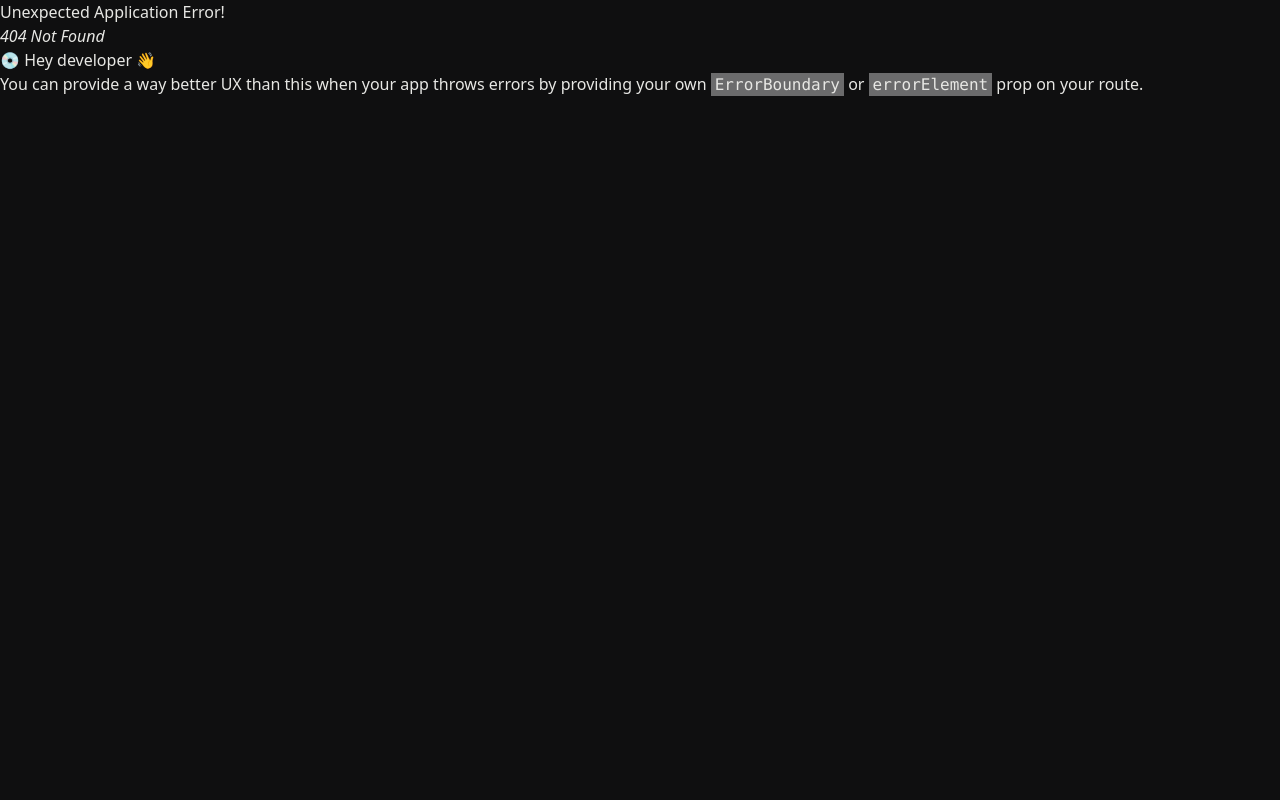
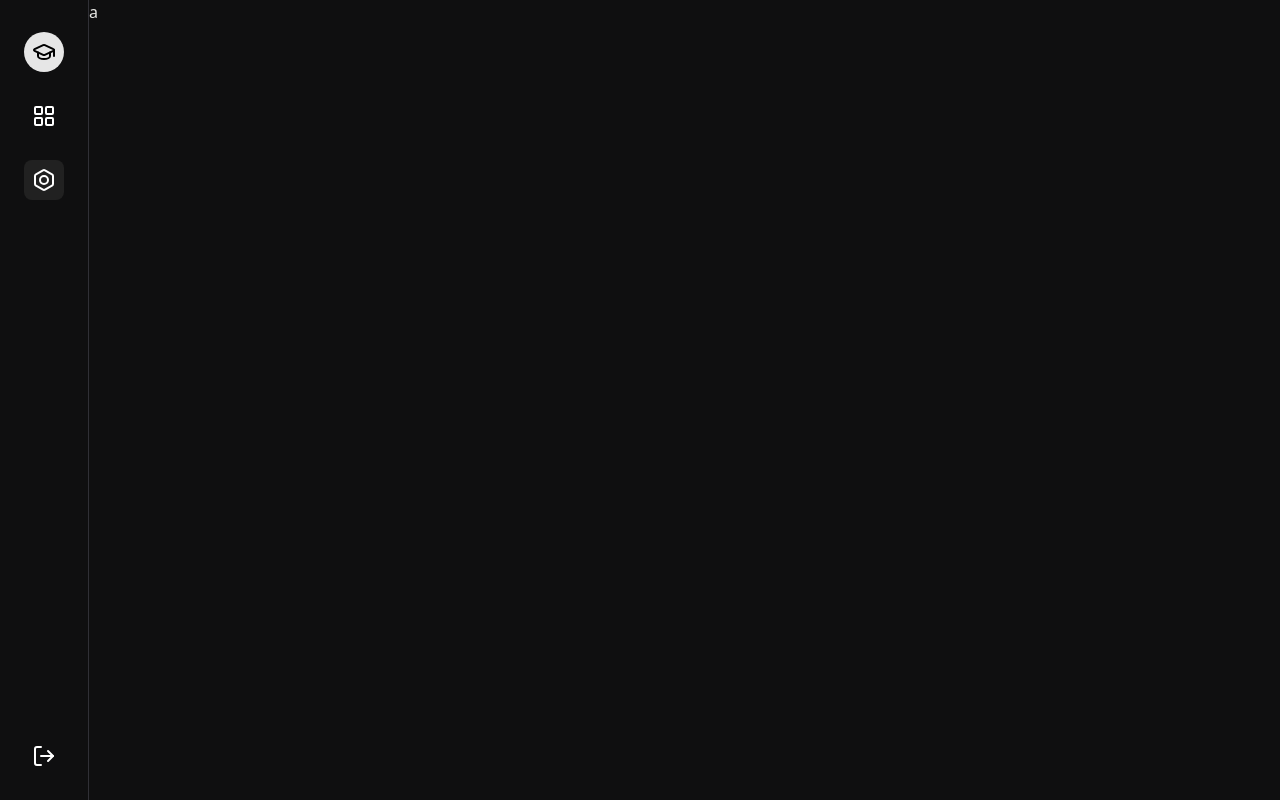
Before and after one commit to israelcruzz/-teacher_access, a React (Vite) app in the folder frontend/teacher_access/: page /config in a window 1280 px wide. Before the commit this address had no page. Built offline with nearby package versions, Linux system fonts and the light colour scheme.

Commit message:
feat: add routes for application and app layout file

```diff
--- a/frontend/teacher_access/package.json
+++ b/frontend/teacher_access/package.json
@@ -13,6 +13,7 @@
     "@radix-ui/react-label": "^2.1.0",
     "@radix-ui/react-separator": "^1.1.0",
     "@radix-ui/react-slot": "^1.1.0",
+    "@radix-ui/react-tooltip": "^1.1.2",
     "class-variance-authority": "^0.7.0",
     "clsx": "^2.1.1",
     "lucide-react": "^0.416.0",
--- /dev/null
+++ b/frontend/teacher_access/src/components/ui/tooltip.tsx
@@ -0,0 +1,28 @@
+import * as React from "react"
+import * as TooltipPrimitive from "@radix-ui/react-tooltip"
+
+import { cn } from "@/lib/utils"
+
+const TooltipProvider = TooltipPrimitive.Provider
+
+const Tooltip = TooltipPrimitive.Root
+
+const TooltipTrigger = TooltipPrimitive.Trigger
+
+const TooltipContent = React.forwardRef<
+  React.ElementRef<typeof TooltipPrimitive.Content>,
+  React.ComponentPropsWithoutRef<typeof TooltipPrimitive.Content>
+>(({ className, sideOffset = 4, ...props }, ref) => (
+  <TooltipPrimitive.Content
+    ref={ref}
+    sideOffset={sideOffset}
+    className={cn(
+      "z-50 overflow-hidden rounded-md border bg-popover px-3 py-1.5 text-sm text-popover-foreground shadow-md animate-in fade-in-0 zoom-in-95 data-[state=closed]:animate-out data-[state=closed]:fade-out-0 data-[state=closed]:zoom-out-95 data-[side=bottom]:slide-in-from-top-2 data-[side=left]:slide-in-from-right-2 data-[side=right]:slide-in-from-left-2 data-[side=top]:slide-in-from-bottom-2",
+      className
+    )}
+    {...props}
+  />
+))
+TooltipContent.displayName = TooltipPrimitive.Content.displayName
+
+export { Tooltip, TooltipTrigger, TooltipContent, TooltipProvider }
--- /dev/null
+++ b/frontend/teacher_access/src/pages/app/config/index.tsx
@@ -0,0 +1,7 @@
+export const Config = () => {
+  return (
+    <main>
+      <h1>a</h1>
+    </main>
+  );
+};
--- a/frontend/teacher_access/src/routes/app-routes/app-routes.tsx
+++ b/frontend/teacher_access/src/routes/app-routes/app-routes.tsx
@@ -1,6 +1,7 @@
 import { Home } from "@/pages/app/home";
 import { createBrowserRouter, RouterProvider } from "react-router-dom";
 import { AppLayout } from "./layout";
+import { Config } from "@/pages/app/config";
 
 const router = createBrowserRouter([
   {
@@ -10,6 +11,10 @@ const router = createBrowserRouter([
         path: "/",
         element: <Home />,
       },
+      {
+        path: "/config",
+        element: <Config />,
+      },
     ],
   },
 ]);
--- a/frontend/teacher_access/src/routes/app-routes/layout.tsx
+++ b/frontend/teacher_access/src/routes/app-routes/layout.tsx
@@ -1,10 +1,66 @@
-import { Outlet } from "react-router-dom"
+import {
+  Tooltip,
+  TooltipContent,
+  TooltipProvider,
+  TooltipTrigger,
+} from "@/components/ui/tooltip";
+import { Link, Outlet, useLocation } from "react-router-dom";
+import { LayoutGrid, GraduationCap, Bolt, LogOut } from "lucide-react";
 
 export const AppLayout = () => {
+  const { pathname } = useLocation();
+
   return (
-    <main>
-      <p>a</p>
+    <main className="flex h-screen">
+      <div className="border-r py-8 px-6">
+        <TooltipProvider>
+          <div className="h-full flex flex-col justify-between">
+            <div className="flex flex-col gap-6">
+              <Link
+                to="/"
+                className="group flex h-9 w-9 shrink-0 items-center justify-center gap-2 rounded-full bg-primary text-lg font-semibold text-primary-foreground md:h-10 md:w-10 md:text-base"
+              >
+                <GraduationCap className="h-6 w-6 transition-all group-hover:scale-110" />
+                <span className="sr-only">Acme Inc</span>
+              </Link>
+              <Tooltip>
+                <TooltipTrigger asChild>
+                  <Link
+                    to="/"
+                    className={`flex h-9 w-9 items-center justify-center rounded-lg  text-accent-foreground transition-colors hover:text-foreground ${pathname === "/" && "bg-accent"} md:h-10 md:w-10`}
+                  >
+                    <LayoutGrid size={24} />
+                  </Link>
+                </TooltipTrigger>
+                <TooltipContent side="right">Home</TooltipContent>
+              </Tooltip>
+              <Tooltip>
+                <TooltipTrigger asChild>
+                  <Link
+                    to="/config"
+                    className={`flex h-9 w-9 items-center justify-center rounded-lg text-accent-foreground transition-colors hover:text-foreground ${
+                      pathname === "/config" && "bg-accent"
+                    } md:h-10 md:w-10`}
+                  >
+                    <Bolt size={24} />
+                  </Link>
+                </TooltipTrigger>
+                <TooltipContent side="right">Configuration</TooltipContent>
+              </Tooltip>
+            </div>
+
+            <Tooltip>
+              <TooltipTrigger asChild>
+                <button className="flex justify-center items-center text-accent-foreground transition-colors hover:text-foreground">
+                  <LogOut size={24}  />
+                </button>
+              </TooltipTrigger>
+              <TooltipContent side="right">Logout</TooltipContent>
+            </Tooltip>
+          </div>
+        </TooltipProvider>
+      </div>
       <Outlet />
     </main>
-  )
-}
+  );
+};
```
Also changed, not shown: 1 other file (tests, documents, lock files or other folders).
